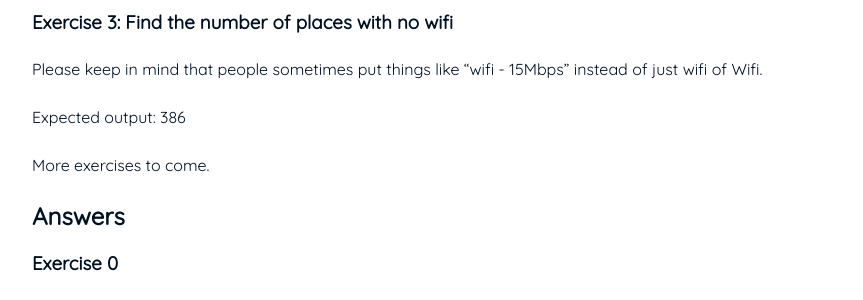
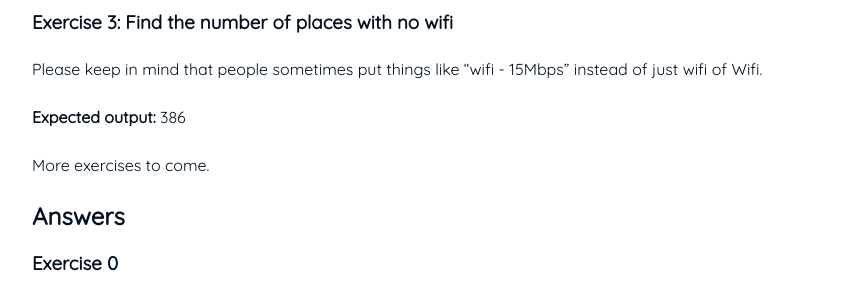
Before and after one commit to WojtekWaga/WojtekWaga.github.io, a Jekyll site: the page built from _posts/2021-10-17-exercises.md, in a window 1280 px wide and 900 px high, scrolled down 1572 px. Shown: the part 153-453 px from the top of the window, without its empty margins (208-1071 px from the left). Built offline with Jekyll 4.4.1, drawn with Linux system fonts in a browser that asks for light colours; comment, search, counter and statistics services are not loaded.

````diff
--- a/_posts/2021-10-17-exercises.md
+++ b/_posts/2021-10-17-exercises.md
@@ -34,14 +33,14 @@ Download all the 3 files and load them into "airbnb" database. The collections s
 
 ### Exercise 1: Check document count for each collecion.
 
-Expected output:
+**Expected output:**
 ``` bash
 [ { listings: 11583 }, { reviews: 355004 }, { calendar: 4227814 } ]
 ```
 
 ### Exercise 2: Find the three most popular amenities.
 
-Expected output:
+**Expected output:**
 ``` bash
 [
   { _id: 'Wifi', count: 11067 },
@@ -56,7 +55,7 @@ hint: amenities field is in a pretty wierd format - string containing an array,
 
 Please keep in mind that people sometimes put things like "wifi - 15Mbps" instead of just wifi of Wifi.
 
-Expected output:
+**Expected output:**
 386
 
 More exercises to come.
````
Also changed, not shown: other parts of _posts/2021-10-17-exercises.md (+0 -1 lines).
